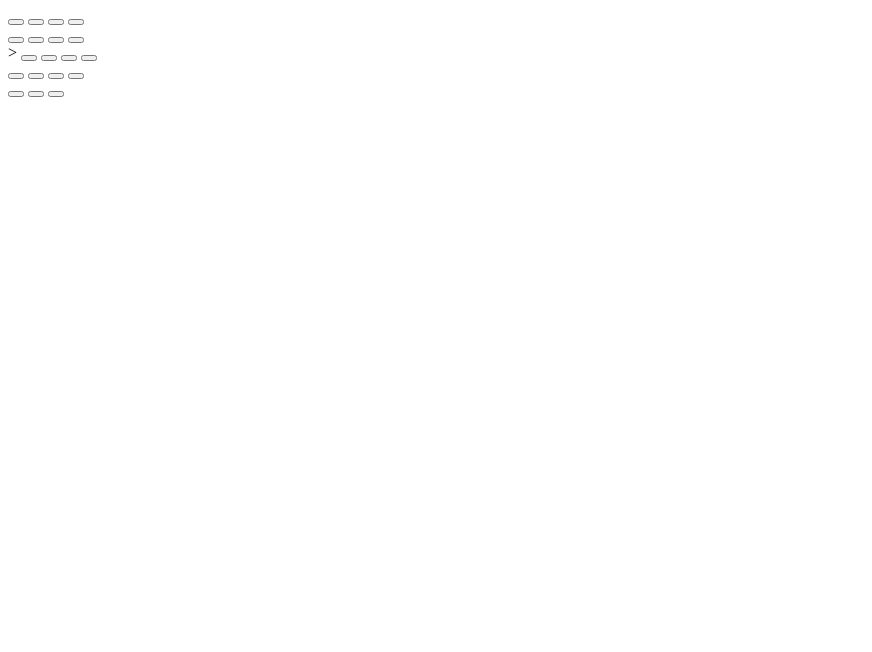
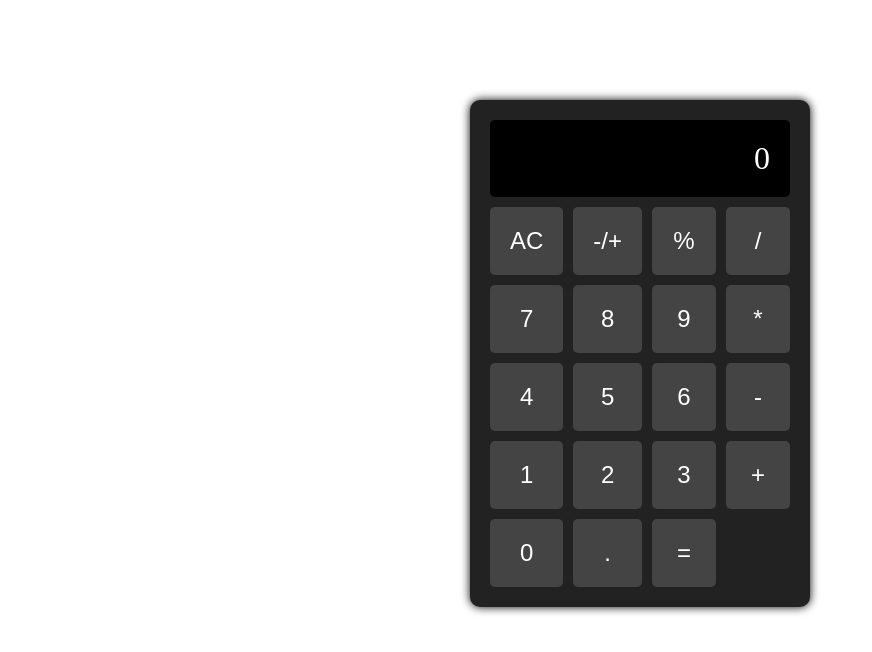
Before and after one commit to Pkay28748/Calculator, a plain HTML site: page index.html in a window 1280 px wide. Shown: the whole page, without its empty margins (0-872 px from the left). Drawn offline with Linux system fonts and the light colour scheme.

Commit message:
all buttons displayed on calculator

```diff
--- a/index.html
+++ b/index.html
@@ -5,49 +5,46 @@
     <meta charset="UTF-8">
     <meta name="viewport" content="width=device-width, initial-scale=1.0">
     <title>Basic Calculator</title>
+    <link rel="stylesheet" href="style.css">
 </head>
 <body>
-    <div>
-        <button></button>
-        <button></button>
-        <button></button>
-        <button></button>
-    <div>
+    <div class="calculator">
 
-    <div>
-        <button></button>
-        <button></button>
-        <button></button>
-        <button></button>
-    </div>
+        <div class="display">0</div>
 
-    <div>>
-        <button></button>
-        <button></button>
-        <button></button>
-        <button></button>
-    </div>
+        <div class="buttons">
+            <button type="button" class="clear">AC</button>
+            <button type="button" class="negative">-/+</button>
+            <button type="button" class="modulos">%</button>
+            <button type="button" class="slash">/</button>
 
-    <div>
-        <button></button>
-        <button></button>
-        <button></button>
-        <button></button>
-    </div>
+            <button type="button" class="operand">7</button>
+            <button type="button" class="operand">8</button>
+            <button type="button" class="operand">9</button>
+            <button type="button" class="operator">*</button>
 
-    <div>
-        <button></button>
-        <button></button>
-        <button></button>
-    </div>
+            <button type="button" class="operand">4</button>
+            <button type="button" class="operand">5</button>
+            <button type="button" class="operand">6</button>
+            <button type="button" class="operator">-</button>
+
+            <button type="button" class="operand">1</button>
+            <button type="button" class="operand">2</button>
+            <button type="button" class="operand">3</button>
+            <button type="button" class="operator">+</button>
+
+            <button type="button" class="operand">0</button>
+            <button type="button" class="dot">.</button>
+            <button type="button" class="equal-to">=</button>
+        </div>
 
     </div>
-
-
-    </div>
-
 </body>
 
 
 
+
+
+
+
 </html>
--- a/style.css
+++ b/style.css
@@ -0,0 +1,44 @@
+/* Style the entire calculator */
+.calculator {
+    width: 300px;
+    margin: 100px auto;
+    padding: 20px;
+    background-color: #222;
+    border-radius: 10px;
+    box-shadow: 0 0 10px black;
+}
+
+/* Style the display */
+.display {
+    background-color: black;
+    color: white;
+    font-size: 2rem;
+    padding: 20px;
+    text-align: right;
+    border-radius: 5px;
+    margin-bottom: 10px;
+}
+
+/* Style the buttons area */
+.buttons {
+    display: grid;
+    grid-template-columns: repeat(4, 1fr);  /* 4 buttons per line */
+    gap: 10px;
+}
+
+/* Style for all buttons */
+button {
+    padding: 20px;
+    font-size: 1.5rem;
+    border: none;
+    border-radius: 5px;
+    background-color: #444;
+    color: white;
+    cursor: pointer;
+    transition: 0.3s;
+}
+
+/* Button hover effect */
+button:hover {
+    background-color: #555;
+}
```
